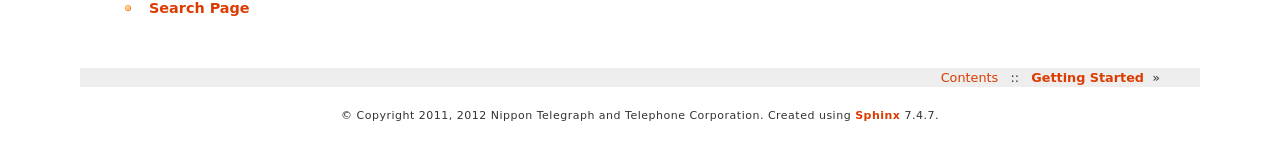
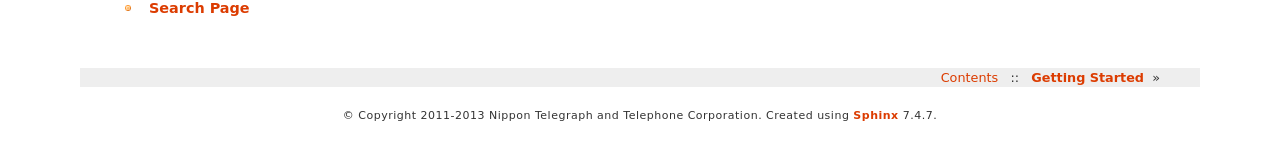
Before and after one commit to zengyue-github/ryu, a Sphinx documentation site: the page built from doc/source/index.rst, in a window 1280 px wide. Shown: the part 523-683 px from the top of the page. Built offline with Sphinx 7.4.7, drawn with Linux system fonts in a browser that asks for light colours.

Commit message:
add 2013 to copyright for documentations
Signed-off-by: FUJITA Tomonori <fujita.tomonori@lab.ntt.co.jp>

```diff
--- a/doc/source/conf.py
+++ b/doc/source/conf.py
@@ -43,7 +43,7 @@ master_doc = 'index'
 
 # General information about the project.
 project = u'Ryu'
-copyright = u'2011, 2012 Nippon Telegraph and Telephone Corporation'
+copyright = u'2011-2013 Nippon Telegraph and Telephone Corporation'
 
 # The version info for the project you're documenting, acts as replacement for
 # |version| and |release|, also used in various other places throughout the
```
